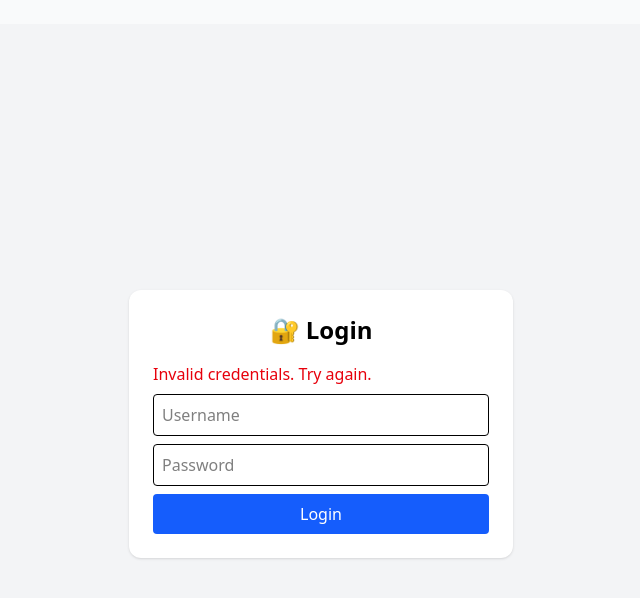
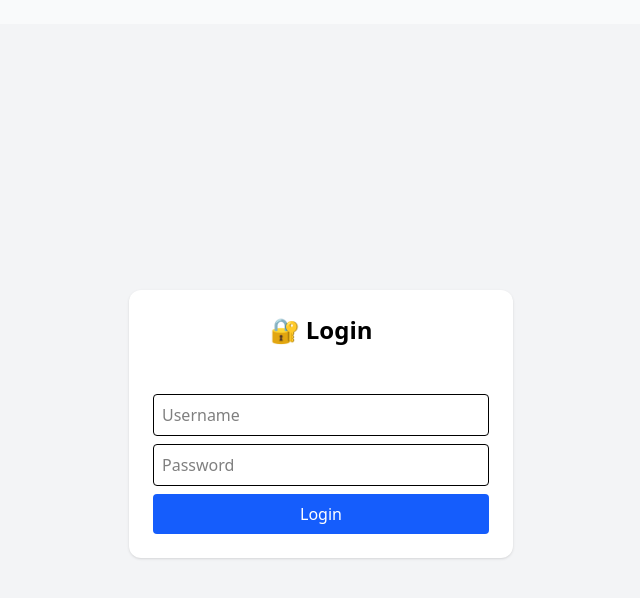
Before and after one commit to adirpathak7/placement-tracker-app, a React (Vite) app: page / in a window 1280 px wide. Both pictures are taken after typing "Sample", "Sample123" into the empty fields and a click on the button "Login". Shown: the top 598 px of the page, without its empty margins (319-959 px from the left). Built offline with nearby package versions, Linux system fonts and the light colour scheme; no server answers.

Commit message:
data updated

```diff
--- a/src/components/Login.jsx
+++ b/src/components/Login.jsx
@@ -45,7 +45,7 @@ const Login = () => {
             <div className="w-full max-w-sm p-6 bg-white dark:bg-gray-800 rounded-xl shadow">
                 <h2 className="text-2xl font-bold mb-4 text-center">🔐 Login</h2>
                 <form onSubmit={handleSubmit}>
-                    {error && <p className="text-red-600 mb-2">{error}</p>}
+                    {error && <p className="text-white mb-2">{error}</p>}
                     <input
                         type="text"
                         id='username'
```
